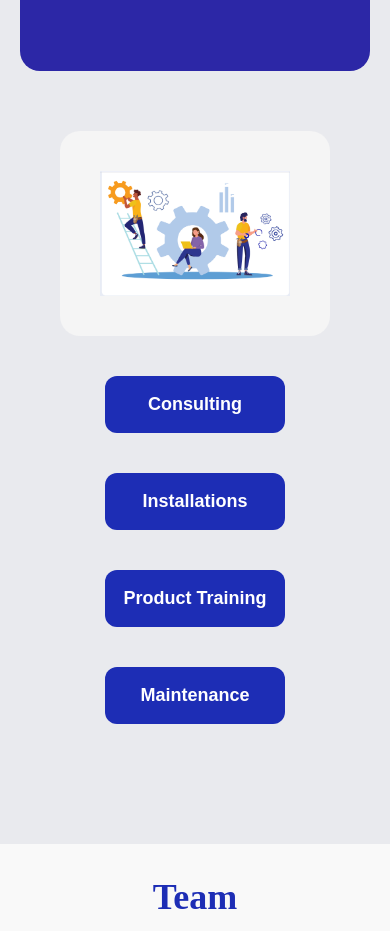
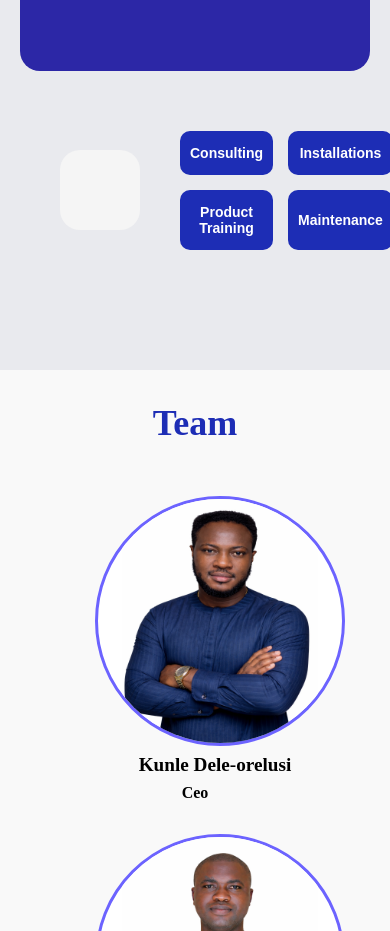
Before and after one commit to Missy86-dev/oodeoprojects, a React (Vite) app: page / in a window 390 px wide. Shown: the part 2060-2991 px from the top of the page. Built offline with nearby package versions, Linux system fonts and the light colour scheme.

Commit message:
Update service options mobile responsiveness

```diff
--- a/src/components/footer.css
+++ b/src/components/footer.css
@@ -67,3 +67,10 @@
   padding-top: 20px;
   font-size: 14px;
 }
+
+@media (max-width: 768px){
+.footer {
+  margin-bottom: 0;
+}
+
+}
--- a/src/components/serviceOptions.css
+++ b/src/components/serviceOptions.css
@@ -60,22 +60,42 @@
 
 }
 
-@media(max-width:768px){
-.service-container{
-  display: flex;
-  flex-direction: column;
+/* Tablet and below */
+@media screen and (max-width: 768px) {
+  .service-buttons {
+    display: grid;
+    grid-template-columns: repeat(2, 1fr);
+    gap: 20px;
+    width: 100%;
+    align-items: stretch;
+    justify-content: center;
+  }
+
+  .service-buttons button {
+    width: 100%;
+    padding: 16px;
+    font-size: 16px;
+  }
 }
 
-.service-buttons button {
-  width: 100%;
-  padding: 18px;
-  /* background-color: #2c27a6; */
-  background-color: #1d2db5;
-  border: none;
-  border-radius: 12px;
-  font-size: 18px;
-  font-weight: 600;
-  cursor: pointer;
-  transition: 0.3s ease;
+/* Small mobile */
+@media screen and (max-width: 480px) {
+  .service-buttons {
+    display: grid;
+    grid-template-columns: repeat(2, 1fr);
+    gap: 15px;
+    width: 100%;
+  }
+
+  .service-buttons button {
+    width: 100%;
+    padding: 14px 10px;
+    font-size: 14px;
+    border-radius: 10px;
+  }
+
+  .service-buttons button a {
+    display: block;
+    width: 100%;
+  }
 }
-}
--- a/src/components/stat.css
+++ b/src/components/stat.css
@@ -53,7 +53,7 @@
 
   .stats-container {
     display: flex;
-    flex-direction: column;
+    flex-direction: row;
     gap: 25px;
   }
 
```
